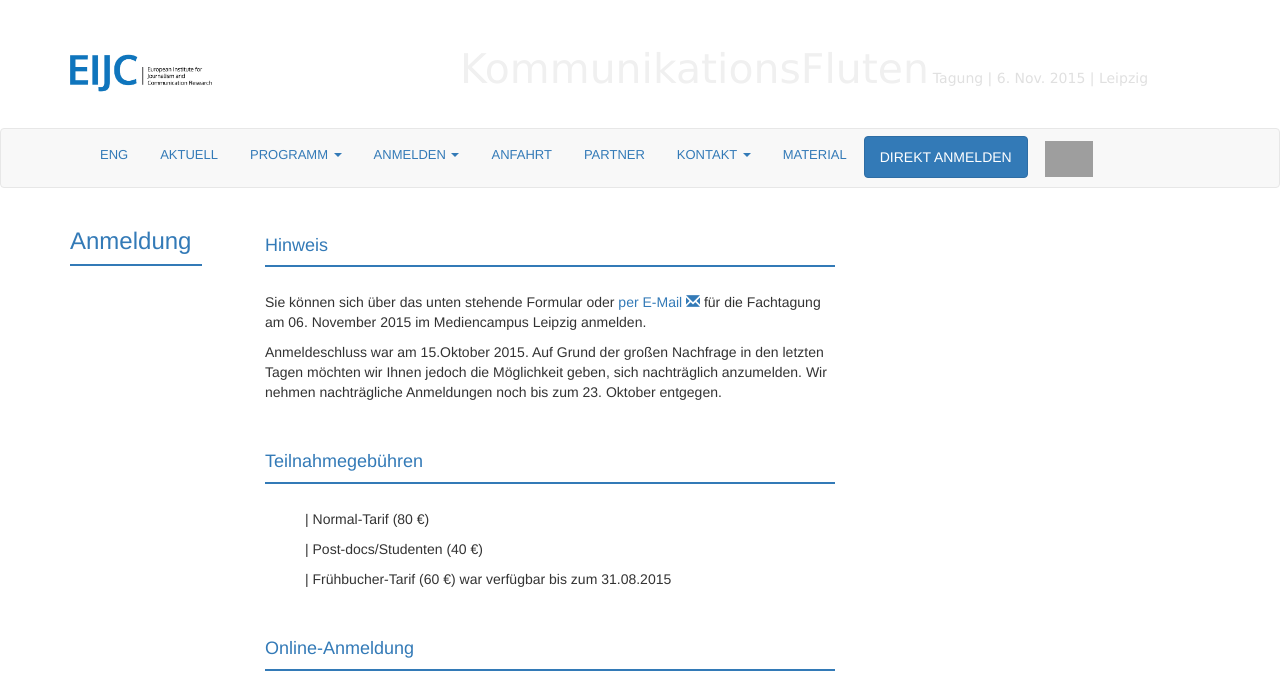
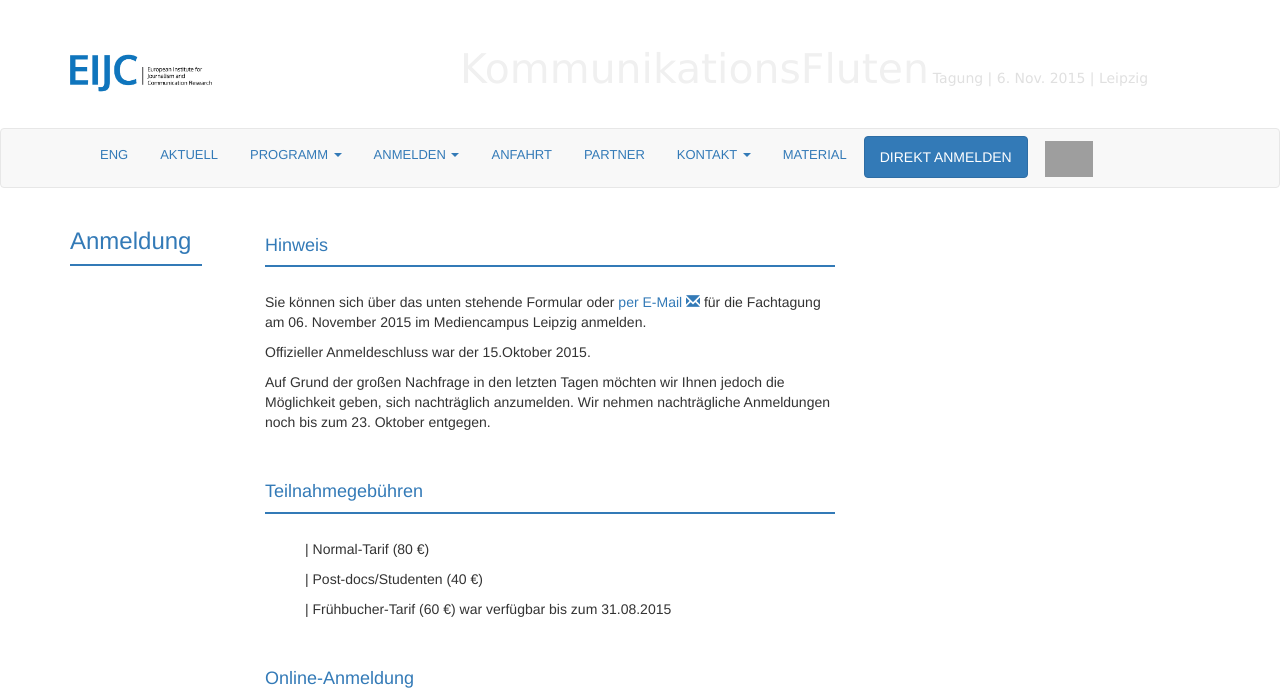
Before and after one commit to susedev/test, a Jekyll site: the page built from anmeldung.html, in a window 1280 px wide and 900 px high, cut to the strip 0-692 px from the top of the window. Built offline with Jekyll 4.4.1, drawn with Linux system fonts in a browser that asks for light colours; nearby versions of some CDN libraries; grey boxes are pictures that could not be loaded.

Commit message:
Update anmeldung.html

```diff
--- a/anmeldung.html
+++ b/anmeldung.html
@@ -7,7 +7,8 @@ title: Anmeldung
 
 <p>Sie k&ouml;nnen sich &uuml;ber das unten stehende Formular oder <a href="mailto:kommunikationsfluten@eijc.eu?subject=Anmeldung%20zur%20Tagung%20%22KommunikationsFluten%22&amp;body=Sehr%20geehrte%20Damen%20und%20Herren%2C%20%0A%0Ahiermit%20m%C3%B6chte%20ich%20mich%20verbindlich%20f%C3%BCr%20die%20Teilnahme%20an%20der%20Konferenz%20%22KommunikationsFluten%22%2C%20am%206.%20November%202015%20im%20Mediencampus%2C%20Leipzig%2C%20anmelden.%0A%0AZu%20diesem%20Zweck%20%C3%BCbermittle%20ich%20Ihnen%20folgende%20Daten%20zu%20meiner%20Person%3A%0AName%0AVorname%0AOrganisation%20%0A(ggf.%20Abteilung)%0APostanschrift%0ATicketwunsch%20%3A%20%20Normal%20%7C%20Fr%C3%BChbucher%20%7C%20Student%2FPostdoc%20(nicht%20zutreffendes%20bitte%20streichen)%0A%0ABitte%20senden%20Sie%20mir%20eine%20Rechnung%20%C3%BCber%20die%20Tagungsgeb%C3%BChr%20an%20folgende%20Adresse%20(nicht%20zutreffendes%20bitte%20streichen)%3A%0AAdresse%20siehe%20oben%0Aoder%0Aabweichende%20Rechnungsadresse%3A%0AName%0AVorname%0AOrganisation%20%0A(ggf.%20Abteilung)%0APostanschrift%0A%0A%0AMit%20freundlichen%20Gr%C3%BC%C3%9Fen%0A%0A%0A%0A">per E-Mail <span aria-hidden="true" class="glyphicon glyphicon-envelope"> </span></a> f&uuml;r die Fachtagung am 06. November 2015 im Mediencampus Leipzig anmelden.</p>
 
-<p>Anmeldeschluss war am 15.Oktober 2015. Auf Grund der großen Nachfrage in den letzten Tagen möchten wir Ihnen jedoch die Möglichkeit geben, sich nachträglich anzumelden. Wir nehmen nachträgliche Anmeldungen noch bis zum 23. Oktober entgegen.</p>
+<p>Offizieller Anmeldeschluss war der 15.Oktober 2015.</p>
+<p>Auf Grund der großen Nachfrage in den letzten Tagen möchten wir Ihnen jedoch die Möglichkeit geben, sich nachträglich anzumelden. Wir nehmen nachträgliche Anmeldungen noch bis zum 23. Oktober entgegen.</p>
 
 <p>&nbsp;</p>
 
```
